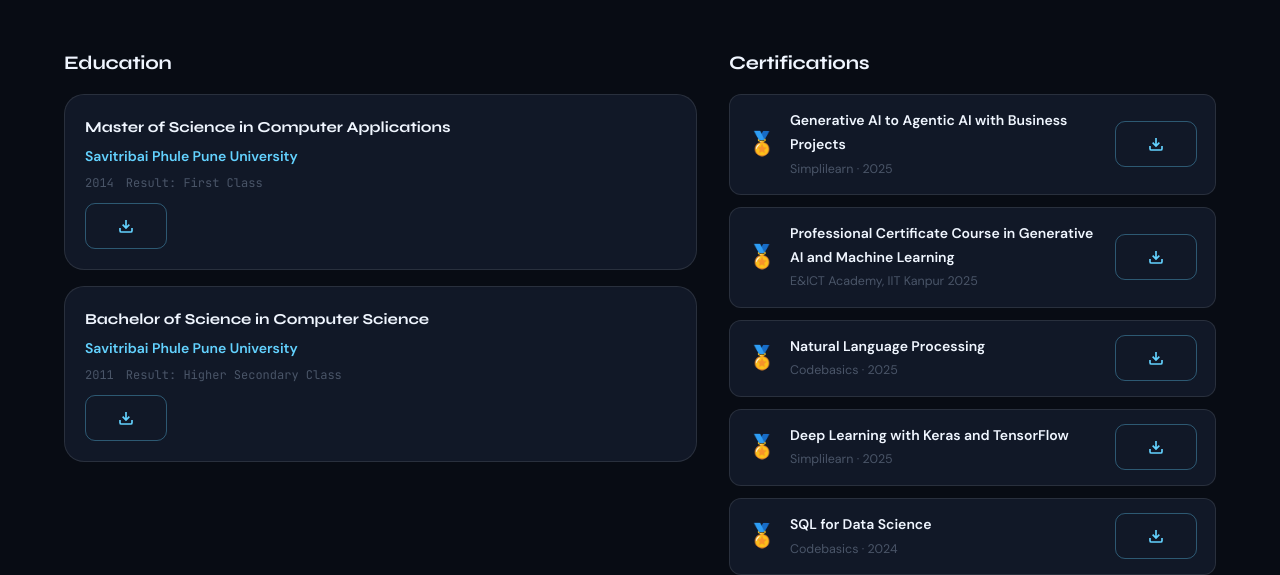
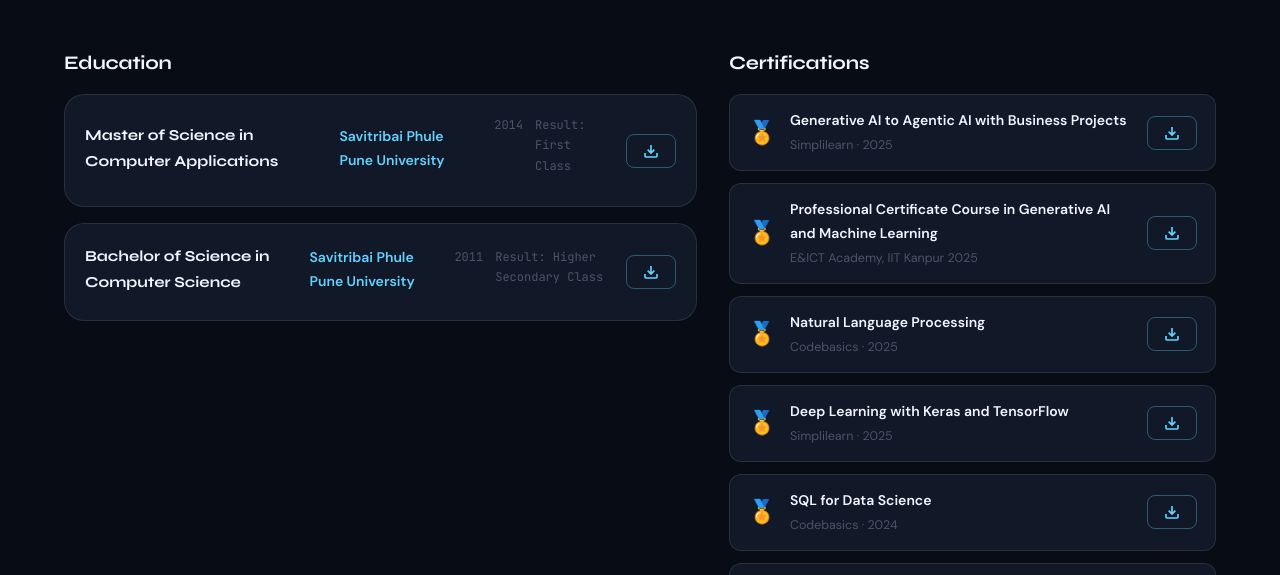
Before and after one commit to foram07/Portfolio, a plain HTML site: page index.html in a window 1280 px wide. Shown: the part 7957-8532 px from the top of the page. Drawn offline with Linux system fonts and the light colour scheme.

Commit message:
Add download button at right side

```diff
--- a/src/sections/Experience.js
+++ b/src/sections/Experience.js
@@ -96,7 +96,7 @@ function EducationItem(edu) {
                 label: "",
                 href: edu.edu_url,
                 variant: "outline",
-                size: "lg",
+                size: "sm",
                 icon: ICON_DOWNLOAD,
                 download: true,
               })}
@@ -134,7 +134,7 @@ function CertificationItem(cert) {
                 label: "",
                 href: cert.cert_url,
                 variant: "outline",
-                size: "lg",
+                size: "sm",
                 icon: ICON_DOWNLOAD,
                 download: true,
               })}
--- a/src/styles/sections/experience.css
+++ b/src/styles/sections/experience.css
@@ -61,6 +61,7 @@
 @media (max-width: 768px) { .edu-certs { grid-template-columns: 1fr; } }
 
 .edu-item {
+  display: flex;  align-items: center; gap: 16px;
   background: var(--bg-card); border: 1px solid var(--border-default);
   border-radius: var(--radius-lg); padding: 20px; margin-bottom: 16px;
   transition: all var(--tr-base);
```
